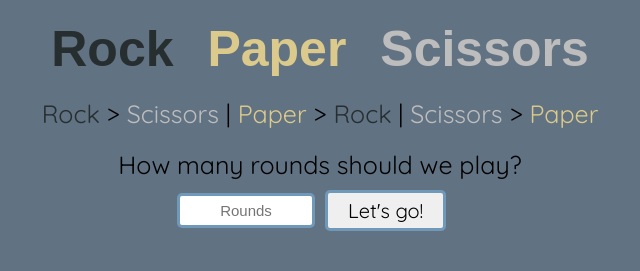
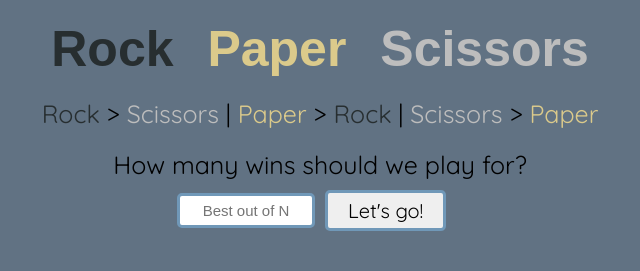
Before and after one commit to Zufallszahl/odin-rock-paper-scissors, a plain HTML site: page index.html in a window 1280 px wide. Shown: the top 271 px of the page, 320-960 px from the left. Drawn offline with Linux system fonts and the light colour scheme; a web font is replaced by a local one.

Commit message:
Changed from 'rounds' to 'wins' for more clarity

```diff
--- a/index.html
+++ b/index.html
@@ -20,8 +20,8 @@
 
 <body>
     <div id="how-many-rounds">
-        <label for="rounds" id="number-of-rounds">How many rounds should we play?</label>
-        <input type="text" id="rounds" required placeholder="Rounds">
+        <label for="rounds" id="number-of-rounds">How many wins should we play for?</label>
+        <input type="text" id="rounds" required placeholder="Best out of N">
         <button id="submit-rounds">Let's go!</button>
     </div>
     <div id="choices">
```
